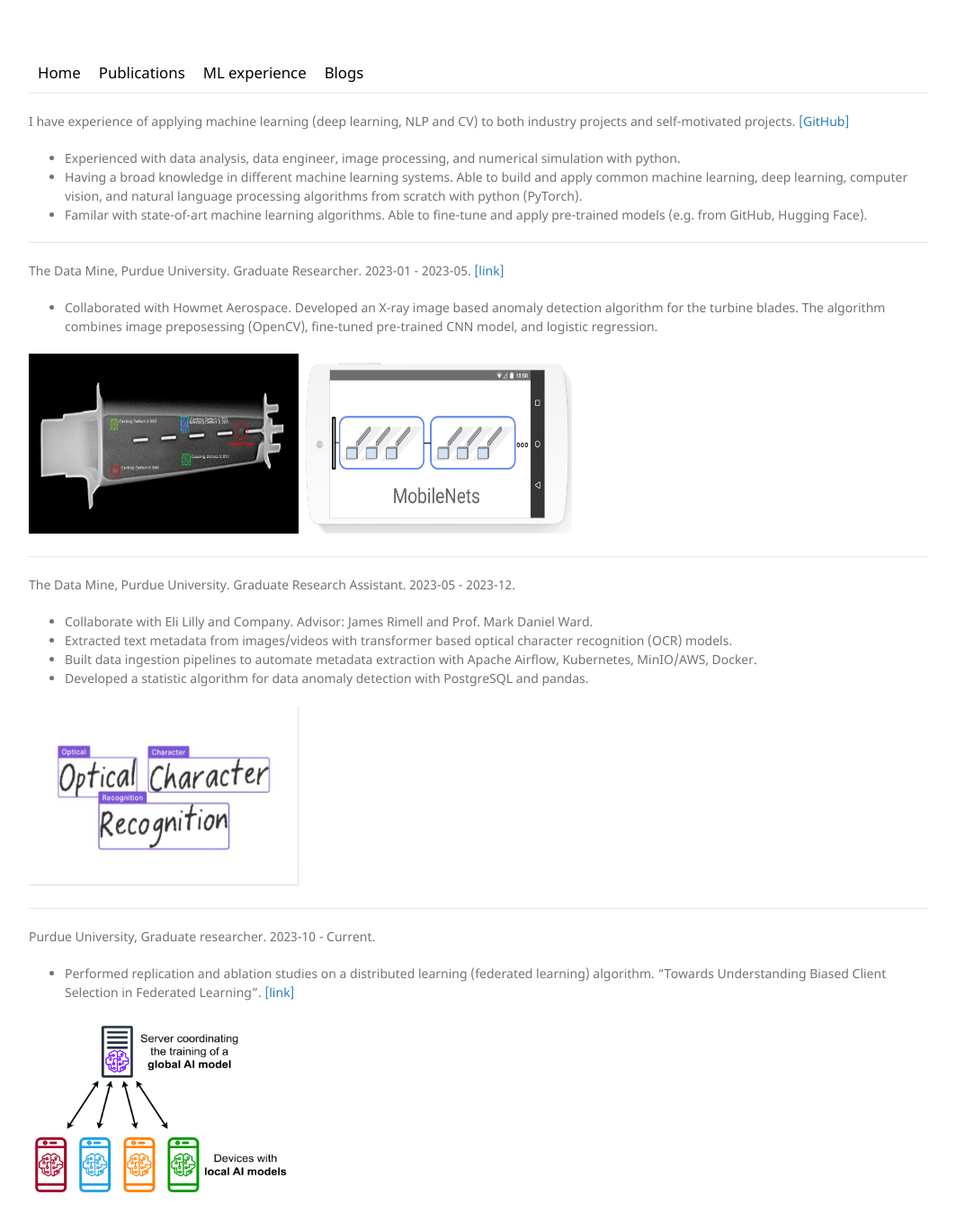
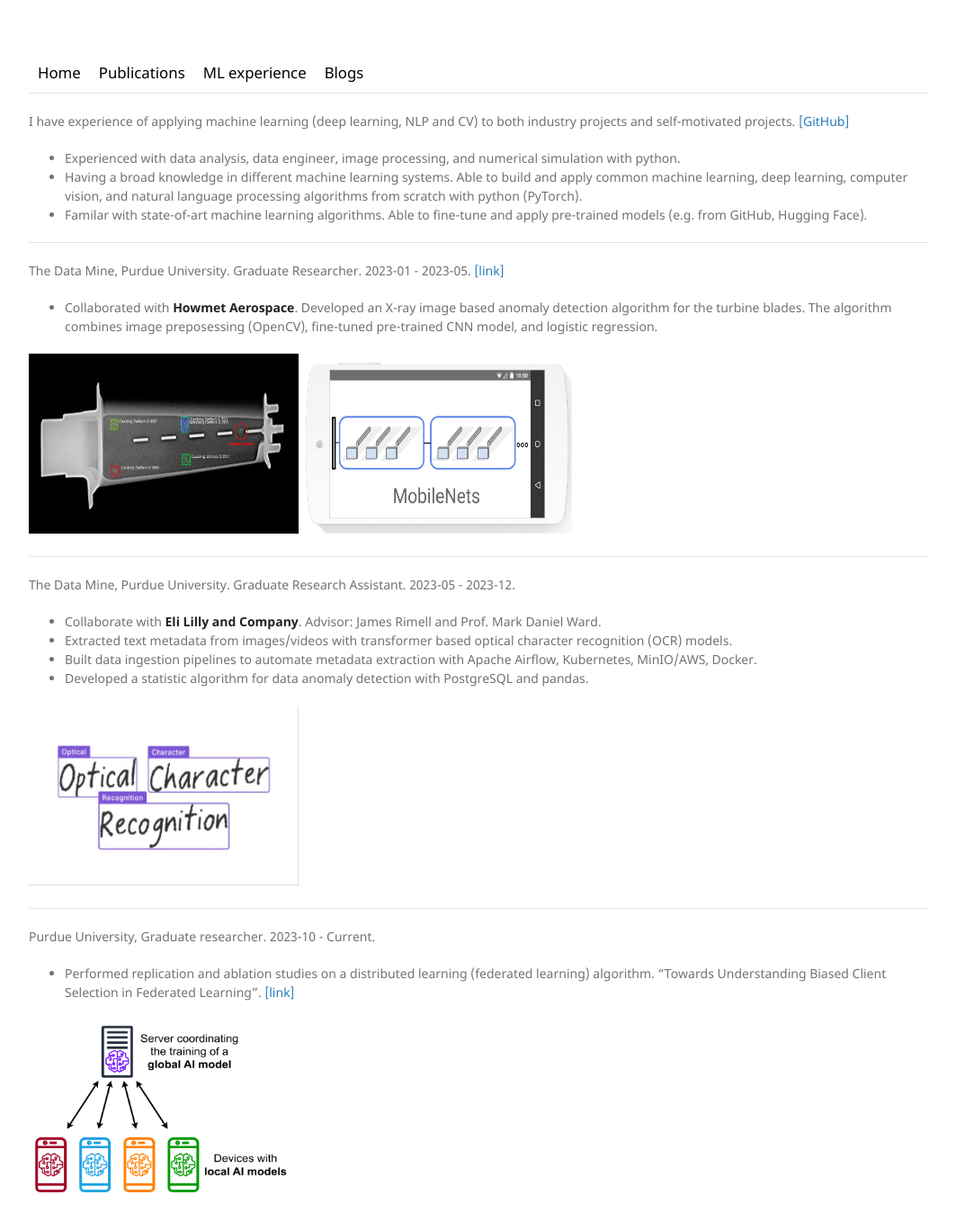
Before and after one commit to peng-ju/peng-ju.github.io, a Jekyll site: the page built from projects/index.md, in a window 1280 px wide. Shown: the whole page at 90% size, without its empty margins (108-1171 px from the left). Built offline with Jekyll 4.4.1, drawn with Linux system fonts in a browser that asks for light colours.

Commit message:
emphasis

```diff
--- a/projects/index.md
+++ b/projects/index.md
@@ -13,14 +13,14 @@ I have experience of applying machine learning (deep learning, NLP and CV) to bo
 The Data Mine, Purdue University. Graduate Researcher. 2023-01 - 2023-05.
 [[link]](https://github.com/peng-ju/Turbine_blade_anomaly_detection)
 
-- Collaborated with Howmet Aerospace. Developed an X-ray image based anomaly detection algorithm for the turbine blades. The algorithm combines image preposessing (OpenCV), fine-tuned pre-trained CNN model, and logistic regression.
+- Collaborated with **Howmet Aerospace**. Developed an X-ray image based anomaly detection algorithm for the turbine blades. The algorithm combines image preposessing (OpenCV), fine-tuned pre-trained CNN model, and logistic regression.
 
 [<img src="img/TurbineAnomaly.png"  width=300px height=200px />](img/TurbineAnomaly.png)
 [<img src="img/mobilenet.png"  width=300px height=200px />](img/mobilenet.png)
 
 ---
 The Data Mine, Purdue University. Graduate Research Assistant. 2023-05 - 2023-12.
-- Collaborate with Eli Lilly and Company. Advisor: James Rimell and Prof. Mark Daniel Ward.
+- Collaborate with **Eli Lilly and Company**. Advisor: James Rimell and Prof. Mark Daniel Ward.
 - Extracted text metadata from images/videos with transformer based optical character recognition (OCR) models.
 - Built data ingestion pipelines to automate metadata extraction with Apache Airflow, Kubernetes, MinIO/AWS, Docker.
 - Developed a statistic algorithm for data anomaly detection with PostgreSQL and pandas.
```
